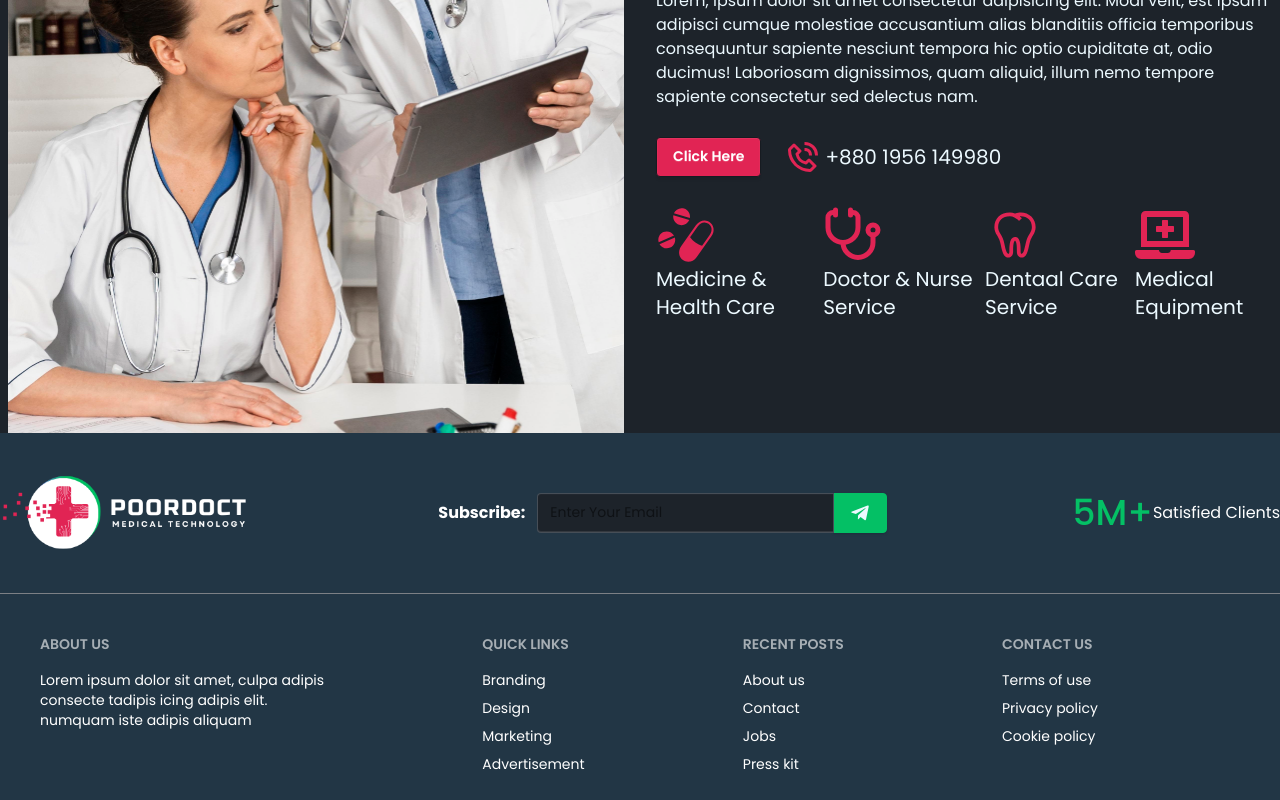
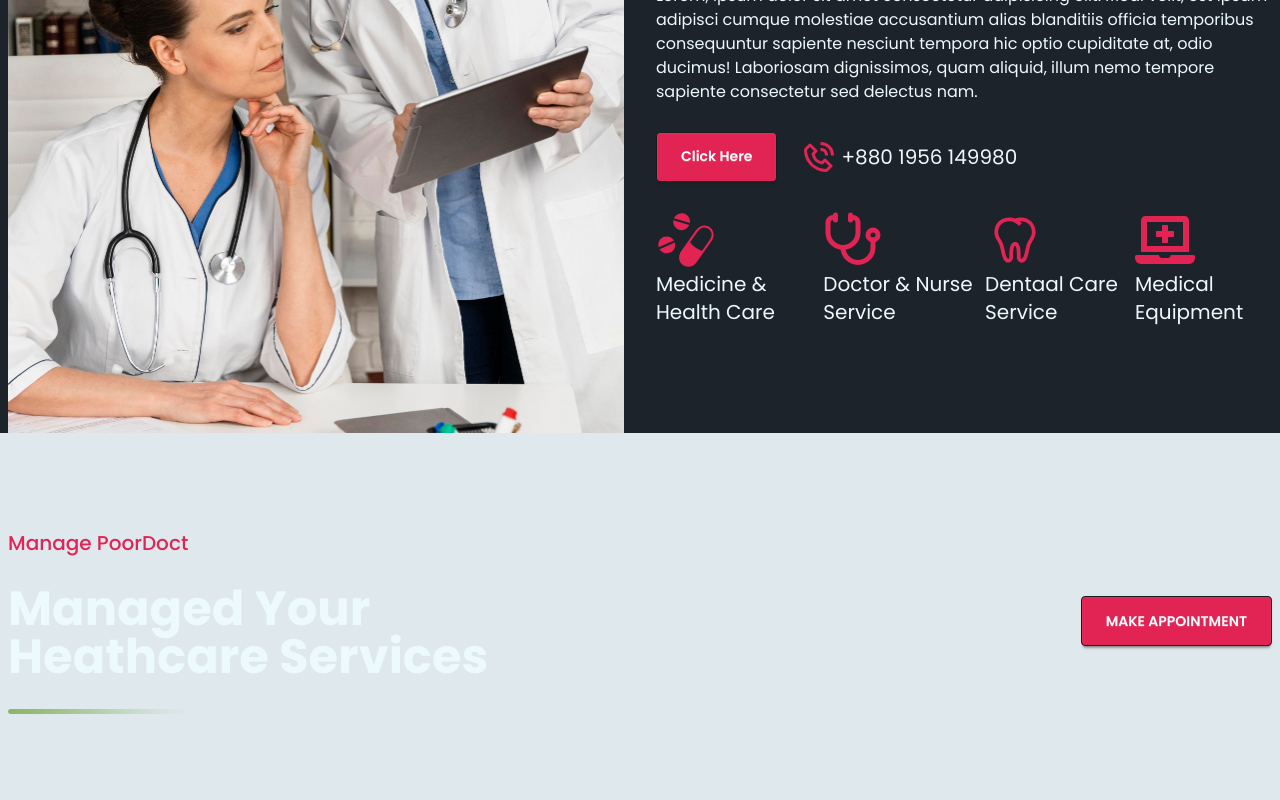
Before and after one commit to riponmondalbd/poor-doct, a React (Vite) app in the folder poor-doct-client/: page / in a window 1280 px wide. Shown: the part 1360-2160 px from the top of the page. Built offline with nearby package versions, Linux system fonts and the light colour scheme.

Commit message:
make manage health services header and appointment button

```diff
--- a/poor-doct-client/src/pages/Home/AboutSection/AboutSection.jsx
+++ b/poor-doct-client/src/pages/Home/AboutSection/AboutSection.jsx
@@ -30,7 +30,9 @@ const AboutSection = () => {
           illum nemo tempore sapiente consectetur sed delectus nam.
         </p>
         <div className="flex gap-6 items-center">
-          <button className="btn bg-[#e12454] text-white">Click Here</button>
+          <button className="btn bg-[#e12454] text-white p-6">
+            Click Here
+          </button>
 
           <p className="flex items-center gap-1 text-xl">
             <BiPhoneCall className="text-4xl text-[#e12454]" />
--- a/poor-doct-client/src/pages/Home/Banner/Banner.jsx
+++ b/poor-doct-client/src/pages/Home/Banner/Banner.jsx
@@ -34,7 +34,7 @@ const Banner = () => {
               <p className="animate__animated animate__fadeInUp">
                 We've 20 Years of experience in Medical Services
               </p>
-              <button className="btn bg-[#e12454] text-white btn-secondary animate__animated animate__fadeInUp">
+              <button className="btn p-6 bg-[#e12454] text-white btn-secondary animate__animated animate__fadeInUp">
                 Our Services
               </button>
             </div>
@@ -59,7 +59,7 @@ const Banner = () => {
               <p className="animate__animated animate__fadeInUp">
                 We've 20 Years of experience in Medical Services
               </p>
-              <button className="btn bg-[#e12454] text-white animate__animated animate__fadeInUp">
+              <button className="btn p-6 bg-[#e12454] text-white animate__animated animate__fadeInUp">
                 Our Services
               </button>
             </div>
--- a/poor-doct-client/src/pages/Home/Home/Home.jsx
+++ b/poor-doct-client/src/pages/Home/Home/Home.jsx
@@ -1,6 +1,7 @@
 import React from "react";
 import AboutSection from "../AboutSection/AboutSection";
 import Banner from "../Banner/Banner";
+import ManageHealthCare from "../ManageHealthCare/ManageHealthCare";
 
 const Home = () => {
   return (
@@ -8,6 +9,7 @@ const Home = () => {
       <title>Poor Doct | Home</title>
       <Banner />
       <AboutSection />
+      <ManageHealthCare />
     </div>
   );
 };
--- /dev/null
+++ b/poor-doct-client/src/pages/Home/ManageHealthCare/ManageHealthCare.jsx
@@ -0,0 +1,31 @@
+import React from "react";
+import linImg from "../../../assets/line.png";
+
+const ManageHealthCare = () => {
+  return (
+    <div className="bg-[#dfe9ed]">
+      <div className="max-w-7xl mx-auto px-2">
+        <div className="grid lg:grid-cols-2 items-center gap-8">
+          {/* left side manage healthcare content section */}
+          <div className="pt-24 lg:py-24 space-y-7">
+            <h4 className="text-[#e12454] text-xl font-medium">
+              Manage PoorDoct
+            </h4>
+            <h2 className="text-5xl font-bold my-7">
+              Managed Your Heathcare Services
+            </h2>
+            <img src={linImg} alt="line" />
+          </div>
+          {/* right side appointment section */}
+          <div className="grid lg:justify-end pb-24 lg:pb-0">
+            <button className="btn bg-[#e12454] text-white p-6">
+              MAKE APPOINTMENT
+            </button>
+          </div>
+        </div>
+      </div>
+    </div>
+  );
+};
+
+export default ManageHealthCare;
```
Also changed, not shown: poor-doct-client/src/assets/differentLogo.png (added).
